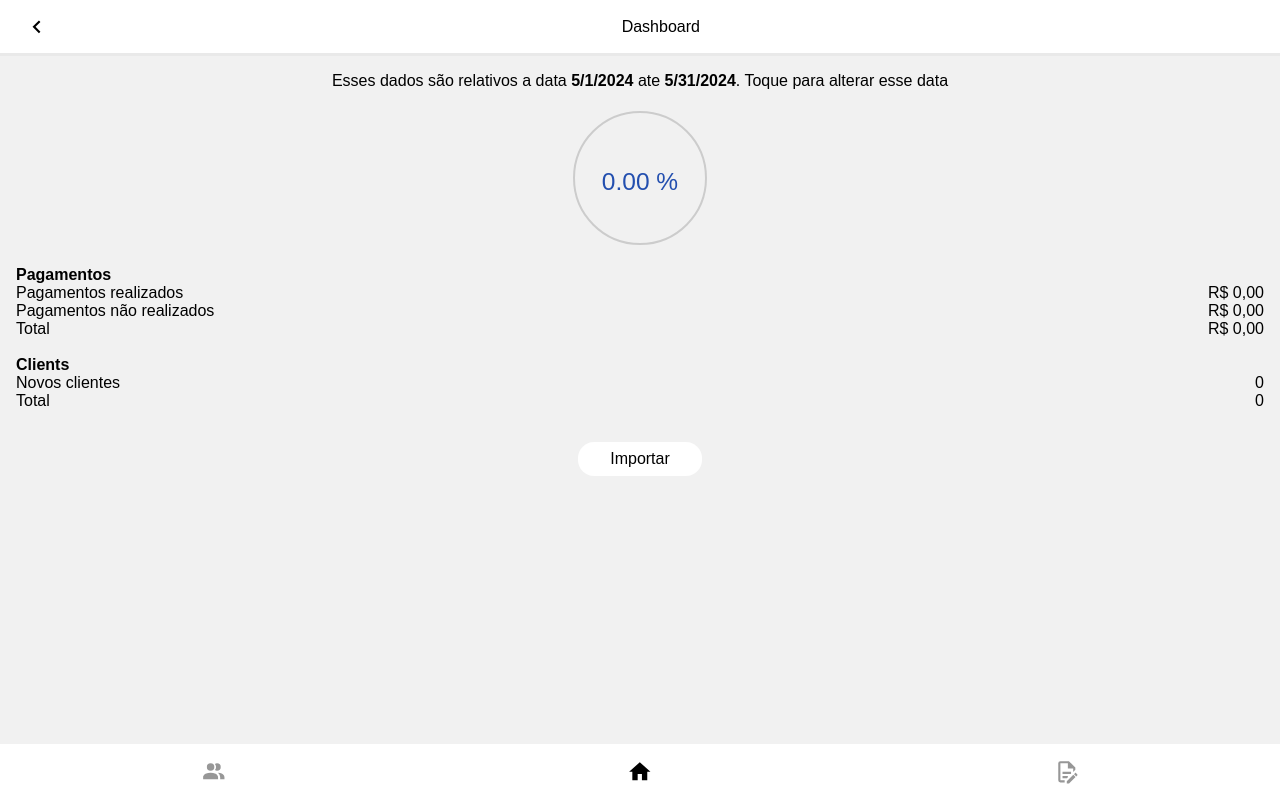
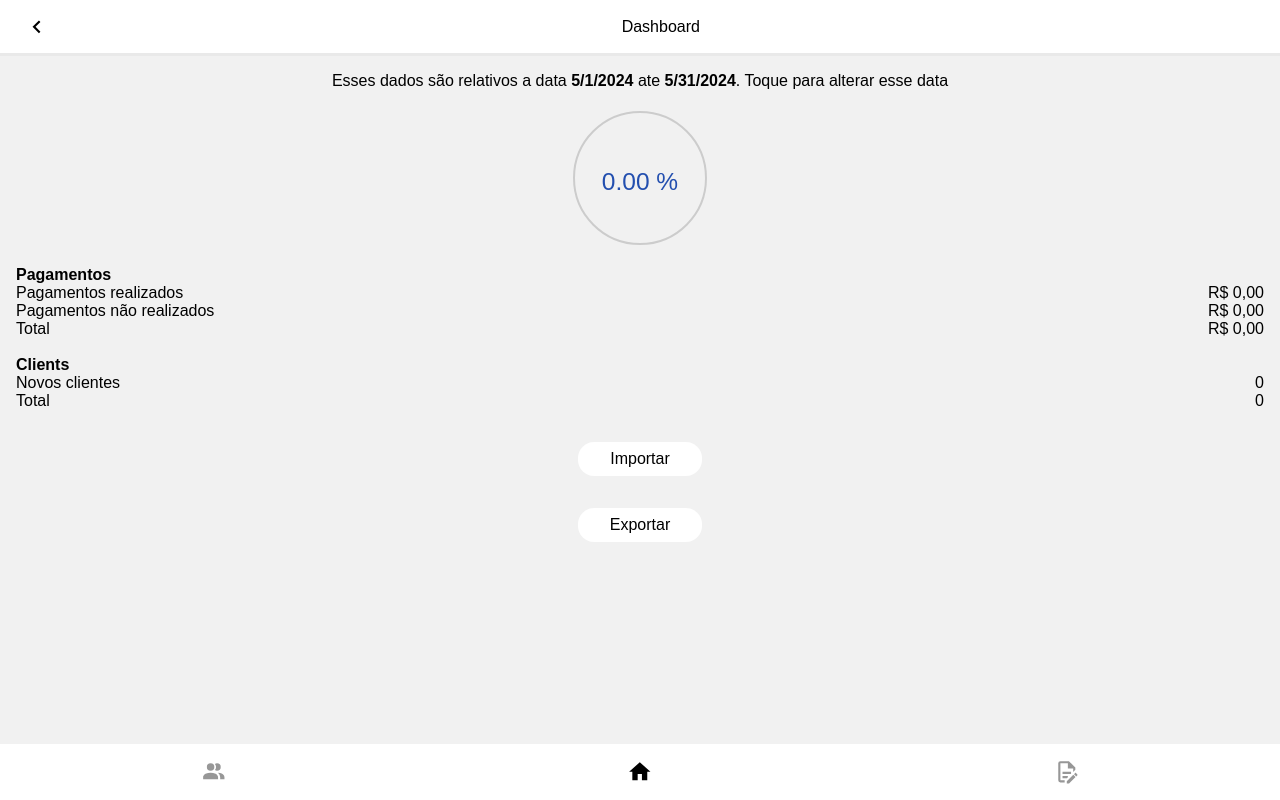
Before and after one commit to ScbsMiky/AdrianoGYM, a React app: page / in a window 1280 px wide. Built offline with nearby package versions, Linux system fonts and the light colour scheme; no server answers; the HTML template or start-up script is replaced by a standard one.

Commit message:
Update index.jsx

```diff
--- a/src/screens/home/index.jsx
+++ b/src/screens/home/index.jsx
@@ -26,6 +26,17 @@ export default function HomeScreen(props) {
 
       input = undefined;
     };
+  };
+
+  const exportData = ( ) => {
+    var data = new Blob([JSON.stringify(clients.array)], {type: 'text/plain'});
+
+    var down = document.createElement("a");
+
+    down.download = "users.json";
+    down.href =  window.URL.createObjectURL(data);
+
+    down.click( );
   };
 
   const importData = ( ) => {
@@ -119,6 +130,10 @@ export default function HomeScreen(props) {
         <div onClick={importData} style={{ display: "flex", alignItems: "center", justifyContent: "center", marginTop: "2rem" }}>
           <span style={{ background: "#ffffff", padding: ".5rem 2rem", borderRadius: "1rem" }}>Importar</span>
         </div>
+
+        <div onClick={exportData} style={{ display: "flex", alignItems: "center", justifyContent: "center", marginTop: "2rem" }}>
+          <span style={{ background: "#ffffff", padding: ".5rem 2rem", borderRadius: "1rem" }}>Exportar</span>
+        </div>
       </div>
     </Frame>
   );
```
